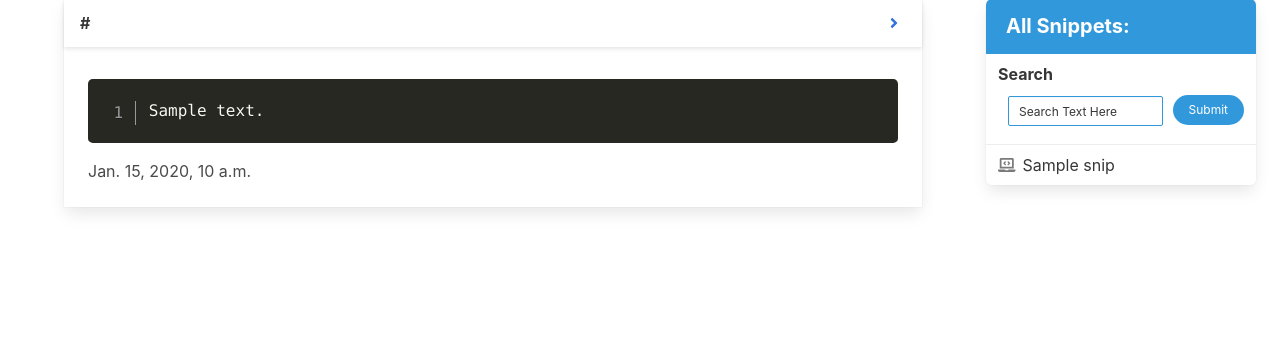
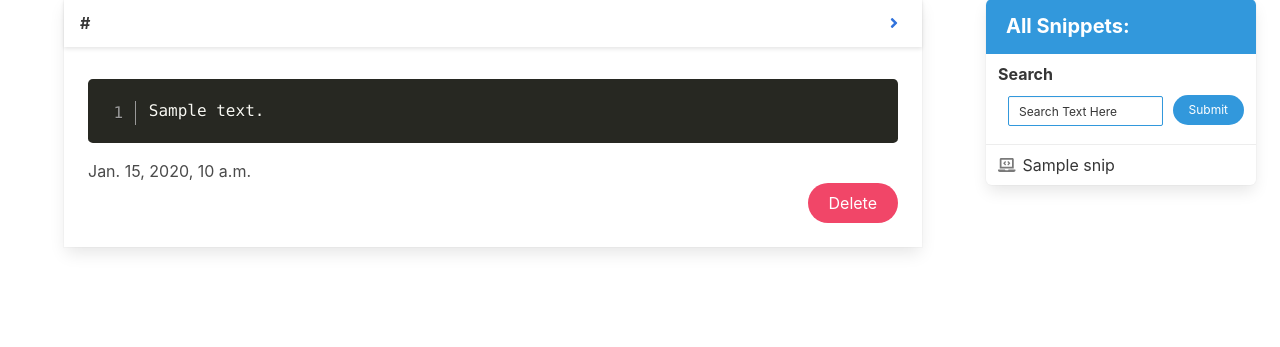
Before and after one commit to PragatiVerma18/Snippet-Share, a Django app: page /all/ in a window 1280 px wide. Shown: the part 115-462 px from the top of the page. Run offline with Django 3.2, Linux system fonts and the light colour scheme; a user stored in the database is signed in; tables that the repository leaves empty hold one stand-in row (values such as "Sample post"); some libraries are stand-ins or nearby versions.

Commit message:
delete option for authenticated user added

```diff
--- a/snippet_share_project/snip_app/forms.py
+++ b/snippet_share_project/snip_app/forms.py
@@ -1,12 +1,14 @@
 from django import forms
 from .models import Snip
 from crispy_forms.helper import FormHelper
+from django.contrib.auth.models import User
 class snipForm(forms.ModelForm):
     helper = FormHelper()
 
     class Meta:
         model=Snip
-        fields=('text','title','link_code','lang')
+        widgets = {'author': forms.HiddenInput()}
+        fields=('author','text','title','link_code','lang')
         labels={'title':'Snippet Title','text':'New Snippet','link_code':'Secret Code','lang': 'Syntax Highlighting'}
 
 class searchForm(forms.Form):
--- a/snippet_share_project/snip_app/models.py
+++ b/snippet_share_project/snip_app/models.py
@@ -1,9 +1,10 @@
 from django.db import models
 from django.core.validators import RegexValidator
 from django import forms
-
+from django.contrib.auth.models import User
 
 class Snip(models.Model):
+    author=models.OneToOneField(User,on_delete=models.CASCADE,null=True)
     alphanumeric = RegexValidator(
         r'^[0-9a-zA-Z]*$', 'Only alphanumeric characters are allowed.')
     title = models.CharField(max_length=40, default="Untitled")
--- a/snippet_share_project/snip_app/templates/all.html
+++ b/snippet_share_project/snip_app/templates/all.html
@@ -30,6 +30,11 @@
       <pre style="  overflow: hidden;
       max-height: 25ch;"><code class="language-{{i.lang}} line-numbers">{{i.text}}</code></pre>
       <time datetime="2016-1-1">{{i.updated_at}}</time>
+      <div style="text-align: right;">
+      {% if user.is_authenticated and user == i.author %}
+      <a href="/delete_snippet/{{i.link_code}}" class="button is-danger is-rounded">Delete</a>
+      {% endif %}
+      </div>
     </div>
   </div>
   <!-- <footer class="card-footer">
--- a/snippet_share_project/snip_app/urls.py
+++ b/snippet_share_project/snip_app/urls.py
@@ -1,4 +1,5 @@
 from django.conf.urls import url
+from django.urls import path
 from snip_app import views
 
 urlpatterns=[
@@ -6,4 +7,5 @@ urlpatterns=[
     url(r'^p/(?P<link_c>[-\w]+)/$', views.show_snip, name='show_snips'),
     url(r'^all/$', views.all, name='all'),
     url(r'^search/(?P<link_c>[-\w]+)/$', views.search, name='search'),
+    path('delete_snippet/<str:snippet_id>',views.delete_snippet,name='delete'),
 ]
--- a/snippet_share_project/snip_app/views.py
+++ b/snippet_share_project/snip_app/views.py
@@ -31,7 +31,7 @@ def all(request):
 
 def index(request):
     snips=Snip.objects.order_by('-updated_at')[:8]
-    form=snipForm()
+    form=snipForm(initial={'author':request.user})
     if request.method=="POST":
         try:
             form=snipForm(request.POST)
@@ -61,3 +61,8 @@ def search(request, link_c):
         except ValueError:
             pass
     return render(request, "all.html", {'searchform':form,'snips':snips})
+
+def delete_snippet(request,snippet_id):
+    del_obj=Snip.objects.get(link_code=snippet_id)
+    del_obj.delete()
+    return HttpResponseRedirect('/all/')
```
Also changed, not shown: snippet_share_project/snip_app/migrations/0002_auto_20210105_2007.py (added), snippet_share_project/snip_app/migrations/0003_auto_20210105_2010.py (added), snippet_share_project/snip_app/migrations/0004_auto_20210105_2047.py (added), snippet_share_project/snip_app/migrations/0005_auto_20210105_2048.py (added), snippet_share_project/snip_app/migrations/0006_auto_20210105_2102.py (added), snippet_share_project/snip_app/migrations/0007_auto_20210105_2102.py (added), snippet_share_project/snip_app/migrations/0008_snip_author.py (added), snippet_share_project/snip_app/migrations/0009_auto_20210105_2142.py (added), snippet_share_project/snip_app/migrations/0010_auto_20210105_2154.py (added), snippet_share_project/snip_app/migrations/0011_auto_20210105_2155.py (added).
